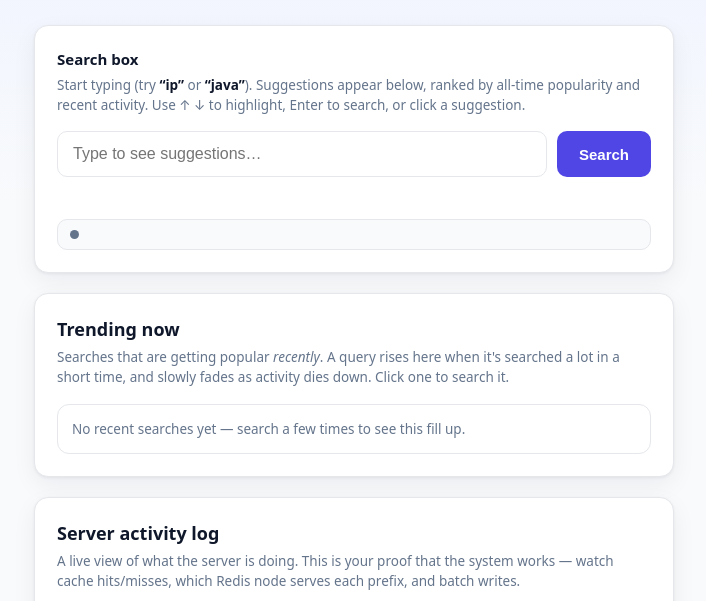
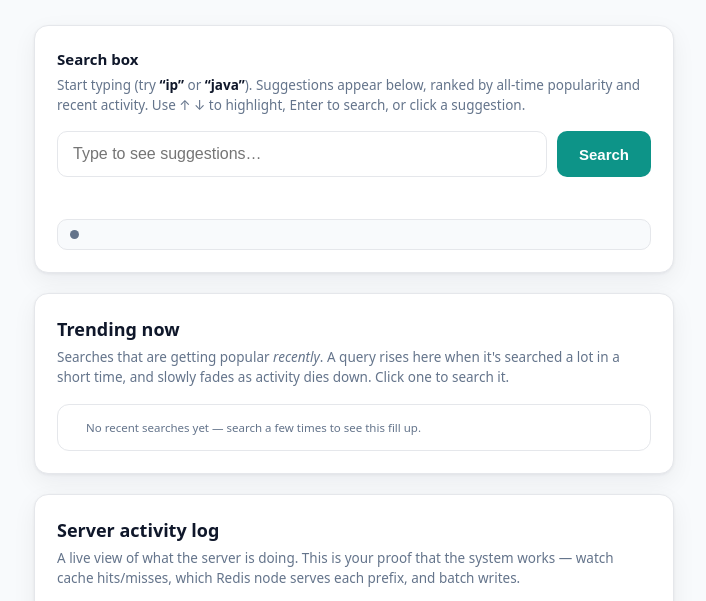
Before and after one commit to Divii2205/TypeAhead-System, a website: page public/index.html in a window 1280 px wide. Shown: the part 139-740 px from the top of the page, without its empty margins (286-992 px from the left). Drawn offline with Linux system fonts and the light colour scheme; no server answers.

Commit message:
Tweak UI theme: dark turquoise accent, remove page gradient
- style.css: accent now dark turquoise (#0d9488 with #0f766e hover, #ccfbf1
  soft); solid page background instead of the top gradient; matching pill border.

```diff
--- a/public/style.css
+++ b/public/style.css
@@ -7,9 +7,9 @@
   --border: #e5e7eb;
   --text: #0f172a;
   --muted: #64748b;
-  --accent: #4f46e5;
-  --accent-hover: #4338ca;
-  --accent-soft: #eef2ff;
+  --accent: #0d9488;
+  --accent-hover: #0f766e;
+  --accent-soft: #ccfbf1;
   --success: #059669;
   --success-soft: #ecfdf5;
   --warn: #b45309;
@@ -31,7 +31,7 @@ body {
   font-family: ui-sans-serif, system-ui, -apple-system, "Segoe UI", Roboto, Helvetica, Arial,
     sans-serif;
   color: var(--text);
-  background: linear-gradient(180deg, var(--bg-1) 0%, var(--bg-2) 340px);
+  background: var(--bg-2);
   min-height: 100vh;
   line-height: 1.5;
 }
@@ -75,7 +75,7 @@ body {
   font-weight: 500;
   color: var(--accent);
   background: var(--accent-soft);
-  border: 1px solid #e0e7ff;
+  border: 1px solid #99f6e4;
   padding: 5px 11px;
   border-radius: 999px;
 }
@@ -269,7 +269,7 @@ body {
 /* ===== Trending ===== */
 .trending-list {
   margin: 0;
-  padding-left: 0;
+  padding-left: 14px;
   list-style: none;
   counter-reset: rank;
   border: 1px solid var(--border);
@@ -324,7 +324,7 @@ body {
 .empty-row {
   padding: 14px;
   color: var(--muted);
-  font-size: 13.5px;
+  font-size: 11.5px;
 }
 
 /* ===== Activity log ===== */
```
